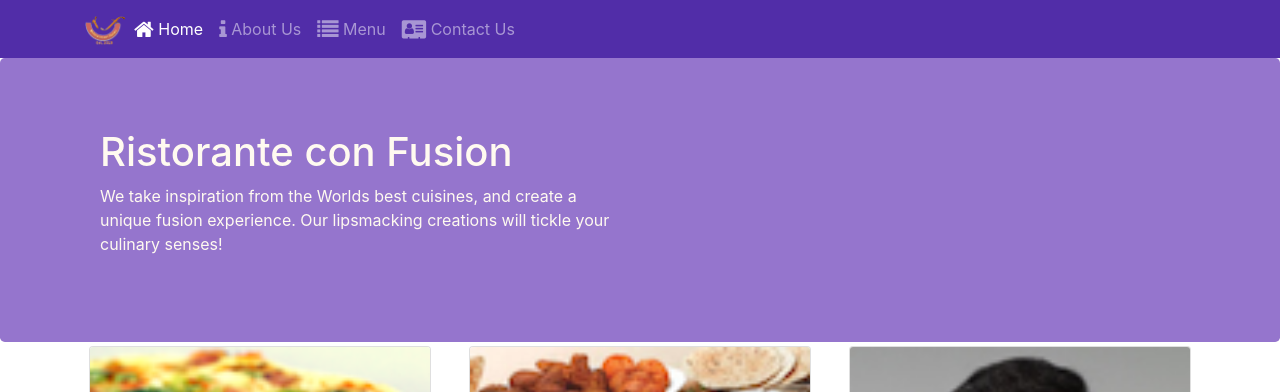
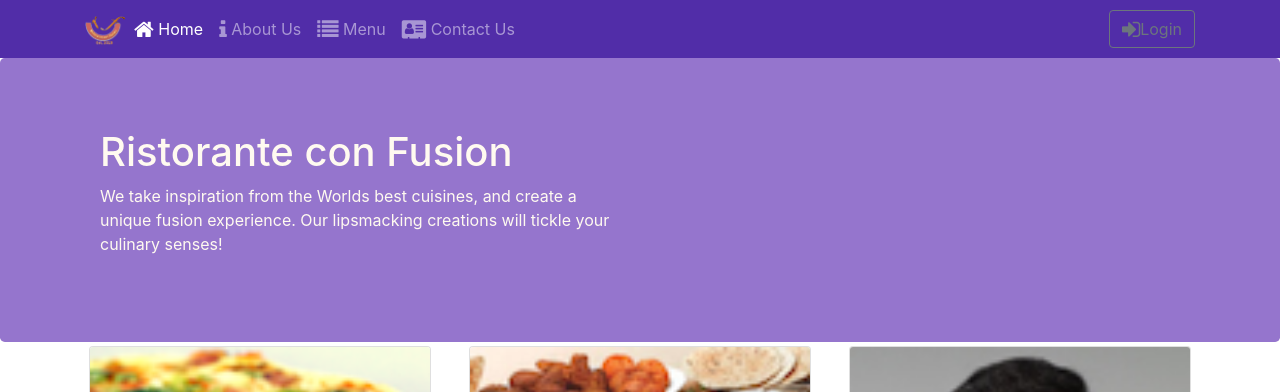
Before and after one commit to hidai25/reactapp1, a React (Create React App) app: page /home in a window 1280 px wide. Shown: the top 392 px of the page. Built offline with nearby package versions, Linux system fonts and the light colour scheme.

Commit message:
uncontrolled forms

```diff
--- a/src/components/HeaderComponent.js
+++ b/src/components/HeaderComponent.js
@@ -1,15 +1,22 @@
-import { Nav, Navbar, NavbarBrand, NavbarToggler, Collapse, NavItem, Jumbotron } from 'reactstrap';
+import { Navbar, NavbarBrand, Nav, NavbarToggler, Collapse, NavItem, Jumbotron,
+    Button, Modal, ModalHeader, ModalBody,
+    Form, FormGroup, Input, Label } from 'reactstrap';
 import { NavLink } from 'react-router-dom';
 import React, {Component} from 'react';
+
 
 class Header extends Component {
     constructor(props) {
         super(props);
+        this.state = {
+          isNavOpen: false,
+          isModalOpen:false
+        };
 
         this.toggleNav = this.toggleNav.bind(this);
-        this.state = {
-          isNavOpen: false
-        };
+        this.toggleModal = this.toggleModal.bind(this);
+       this.handleLogin = this.handleLogin.bind(this);
+
       }
 
       toggleNav() {
@@ -18,9 +25,26 @@
         });
       }
 
+      toggleModal() {
+        this.setState({
+          isModalOpen: !this.state.isModalOpen
+        });
+      }
+
+
+
+      handleLogin(event) {
+      this.toggleModal();
+      alert("Username: " + this.username.value + " Password: " + this.password.value
+          + " Remember: " + this.remember.checked);
+      event.preventDefault();
+
+  };
+
     render() {
         return(
-            <div>
+          <React.Fragment>
+
                 <Navbar dark expand="md">
                     <div className="container">
                         <NavbarToggler onClick={this.toggleNav} />
@@ -39,10 +63,20 @@
                             <NavItem>
                                 <NavLink className="nav-link" to='/contactus'><span className="fa fa-address-card fa-lg"></span> Contact Us</NavLink>
                             </NavItem>
-                            </Nav>
+</Nav>
+                            <Nav className="ml-auto" navbar>
+                             <NavItem>
+                               <Button outline onClick={this.toggleModal}>
+                                 <span className="fa fa-sign-in fa-lg"></span>Login
+                               </Button>
+                             </NavItem>
+                           </Nav>
                         </Collapse>
                     </div>
                 </Navbar>
+
+
+
                 <Jumbotron>
                     <div className="container">
                         <div className="row row-header">
@@ -52,8 +86,40 @@
                             </div>
                         </div>
                     </div>
+
                 </Jumbotron>
-            </div>
+
+                  < Modal isOpen={this.state.isModalOpen} toggle={this.toggleModal}>
+                    <ModalHeader toggle={this.toggleModal}>login</ModalHeader>
+                      <ModalBody>
+                        <Form onSubmit={this.handleLogin}>
+                                            <FormGroup>
+                                                <Label htmlFor="username">Username</Label>
+                                                <Input type="text" id="username" name="username"
+                                                    innerRef={(input) => this.username = input} />
+                                            </FormGroup>
+                                            <FormGroup>
+                                                <Label htmlFor="password">Password</Label>
+                                                <Input type="password" id="password" name="password"
+                                                    innerRef={(input) => this.password = input}  />
+                                            </FormGroup>
+                                            <FormGroup check>
+                                                <Label check>
+                                                    <Input type="checkbox" name="remember"
+                                                    innerRef={(input) => this.remember = input}  />
+                                                    Remember me
+                                                </Label>
+                                            </FormGroup>
+                                            <Button type="submit" value="submit" color="primary">Login</Button>
+                                        </Form>
+
+
+
+
+</ModalBody>
+</Modal>
+</React.Fragment>
+
         );
     }
 }
```
